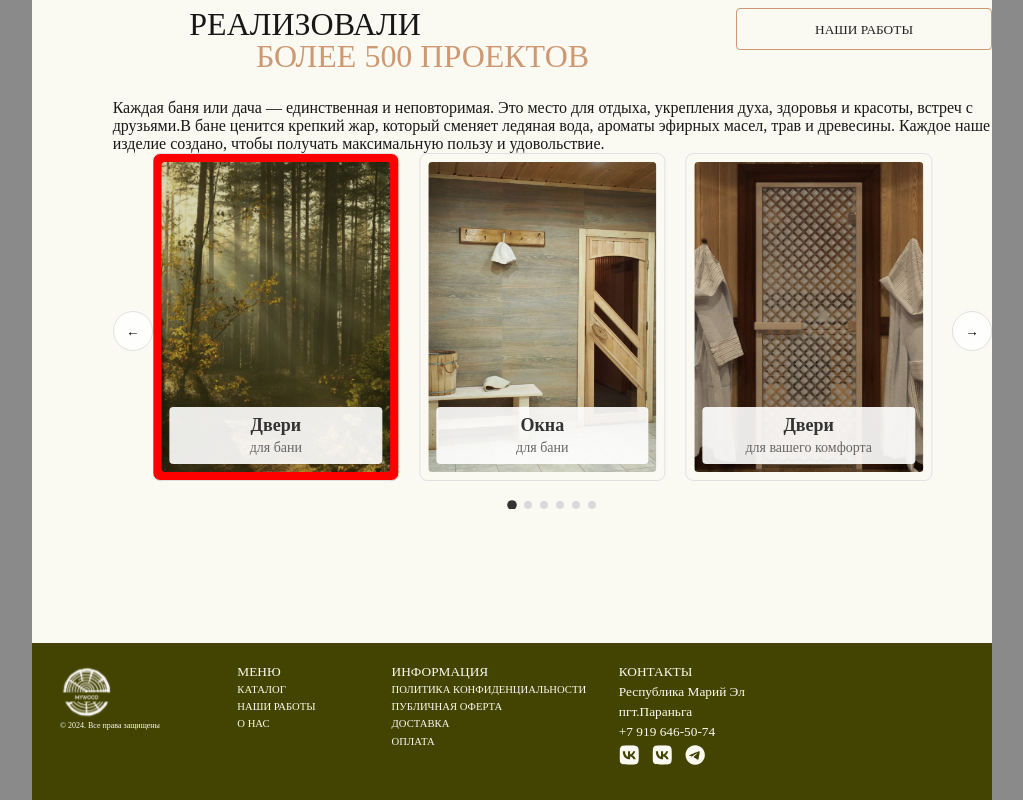
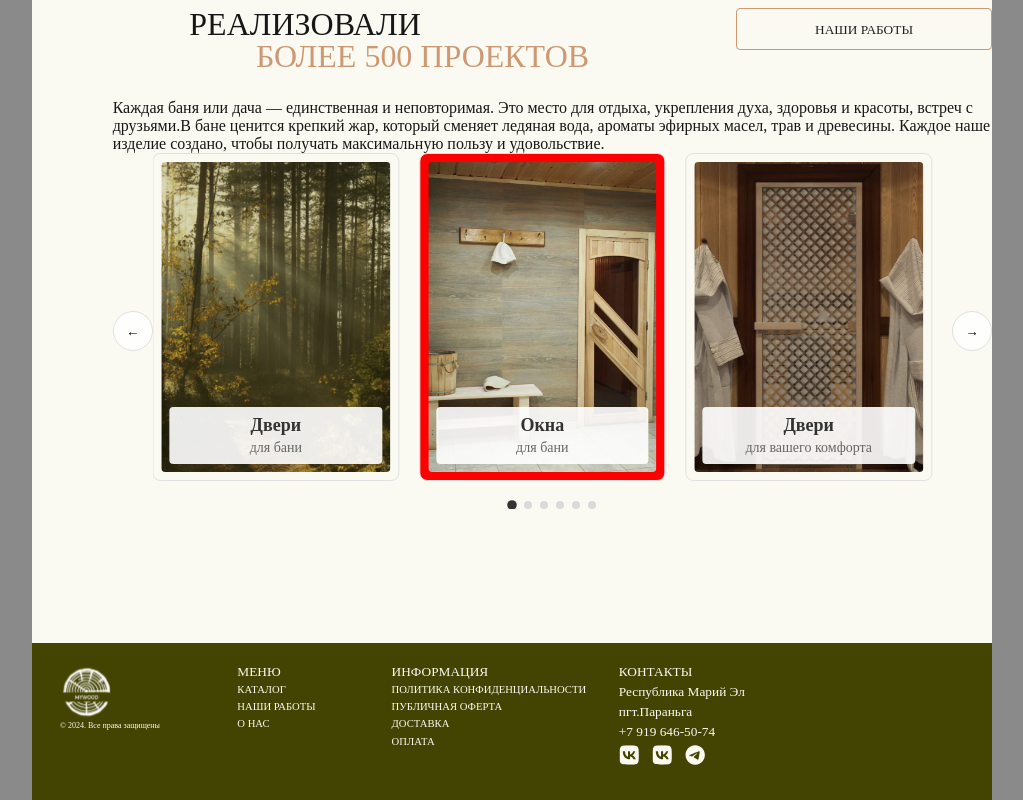
Before and after one commit to Safirenat/mywood, a Next.js app: page / in a window 1280 px wide. Shown: the part 1525-2325 px from the top of the page, without its empty margins (128-1151 px from the left). Built offline with nearby package versions, Linux system fonts and the light colour scheme.

Commit message:
Фикс карусели

```diff
--- a/src/app/components/ui/carousel/index.tsx
+++ b/src/app/components/ui/carousel/index.tsx
@@ -69,7 +69,7 @@ export const Carousel: FC<CarouselProps> = ({ slides }) => {
           onTransitionEnd={handleTransitionEnd}
         >
           {carouselSlides.map((slide, index) => {
-            const isMiddleSlide = index === currentSlide;
+            const isMiddleSlide = index === currentSlide + 1;
             return (
               <div
                 key={`${slide.id}-${index}`}
```
